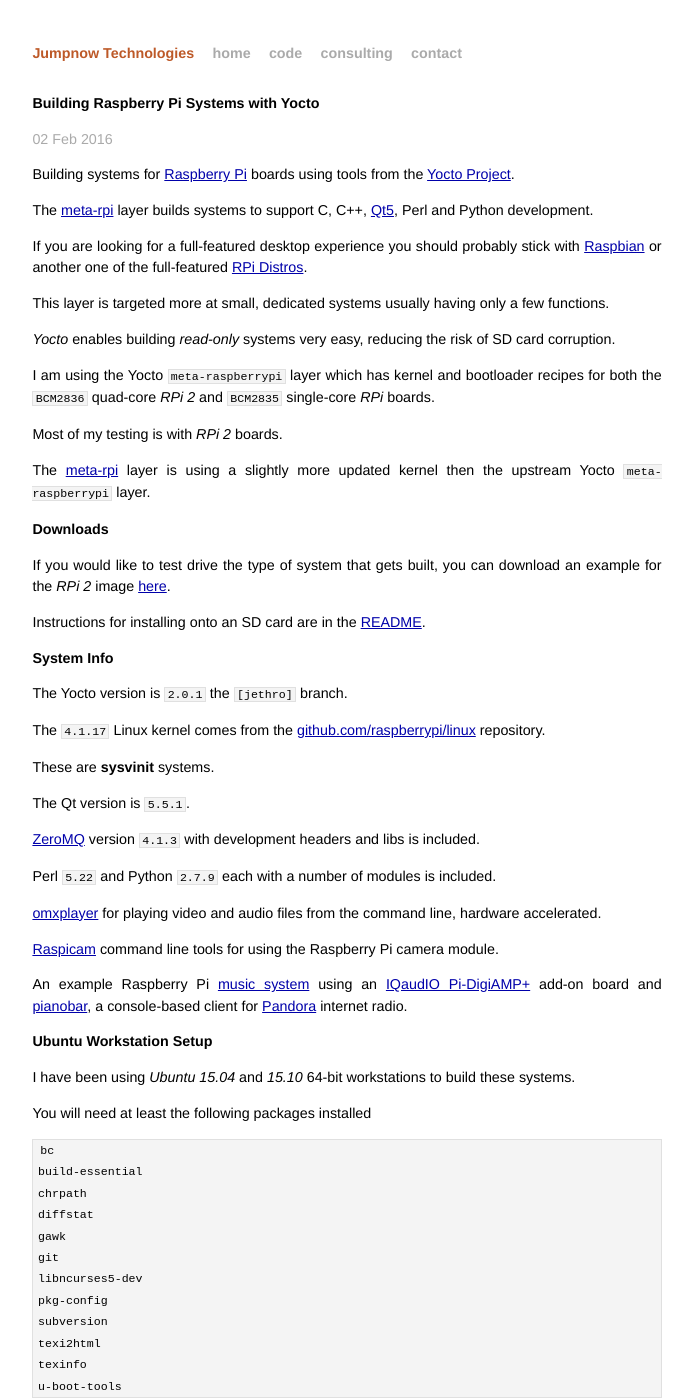
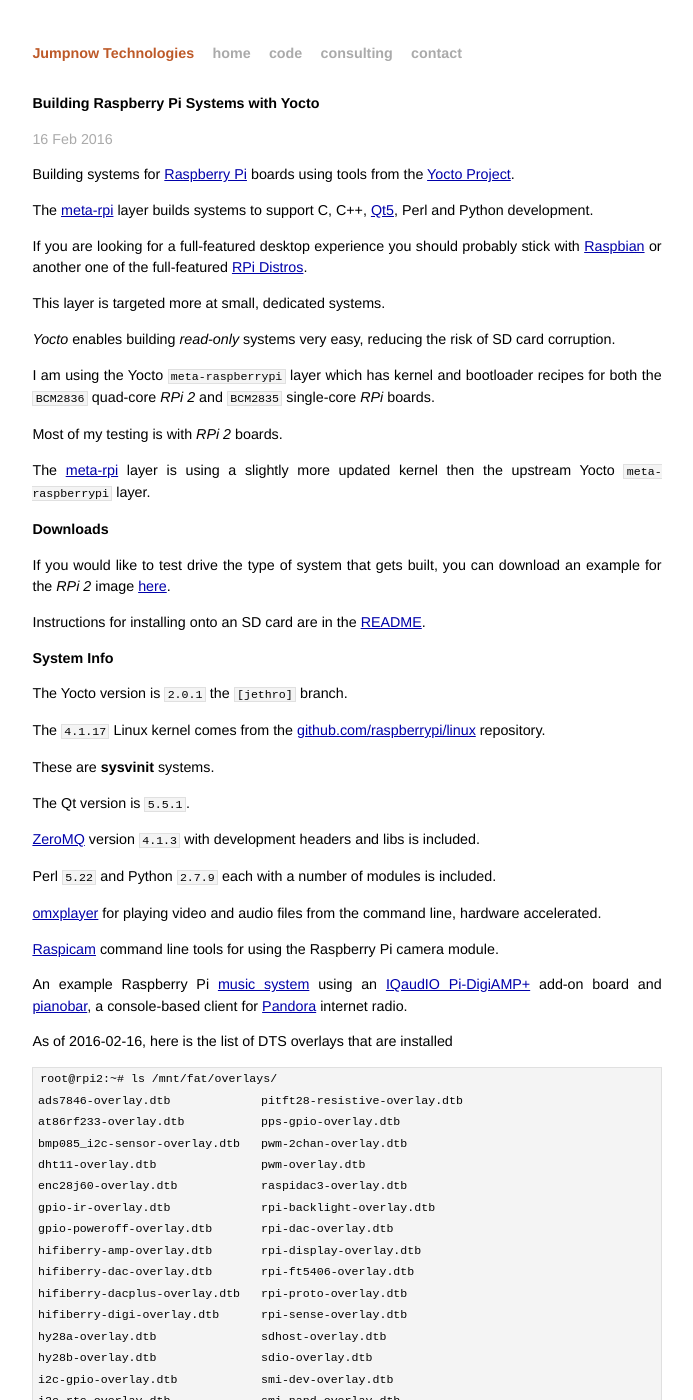
Before and after one commit to jumpnow/jumpnowtek-site, a Jekyll site: the page built from _posts/2015-12-04-Raspberry-Pi-Systems-with-Yocto.md, in a window 1280 px wide and 1400 px high. Shown: the whole window, without its empty margins (293-986 px from the left). Built offline with Jekyll 4.4.1, drawn with Linux system fonts in a browser that asks for light colours; some of the changed text lies outside the part shown.

Commit message:
Add overlay list to rpi doc

```diff
--- a/_posts/2015-12-04-Raspberry-Pi-Systems-with-Yocto.md
+++ b/_posts/2015-12-04-Raspberry-Pi-Systems-with-Yocto.md
@@ -2,7 +2,7 @@
 layout: post
 title: Building Raspberry Pi Systems with Yocto
 description: "Building customized systems for the Raspberry Pi using tools from the Yocto Project"
-date: 2016-02-02 03:22:00
+date: 2016-02-16 16:24:00
 categories: rpi
 tags: [linux, rpi, yocto]
 ---
@@ -13,7 +13,7 @@
 
 If you are looking for a full-featured desktop experience you should probably stick with [Raspbian][raspbian] or another one of the full-featured [RPi Distros][rpi-distros].
 
-This layer is targeted more at small, dedicated systems usually having only a few functions.
+This layer is targeted more at small, dedicated systems.
 
 *Yocto* enables building *read-only* systems very easy, reducing the risk of SD card corruption.
 
@@ -48,6 +48,45 @@
 [Raspicam][raspicam] command line tools for using the Raspberry Pi camera module.
 
 An example Raspberry Pi [music system][rpi-pandora] using an [IQaudIO Pi-DigiAMP+][digiamp-plus] add-on board and [pianobar][pianobar], a console-based client for [Pandora][pandora] internet radio.
+
+As of 2016-02-16, here is the list of DTS overlays that are installed
+
+    root@rpi2:~# ls /mnt/fat/overlays/
+    ads7846-overlay.dtb             pitft28-resistive-overlay.dtb
+    at86rf233-overlay.dtb           pps-gpio-overlay.dtb
+    bmp085_i2c-sensor-overlay.dtb   pwm-2chan-overlay.dtb
+    dht11-overlay.dtb               pwm-overlay.dtb
+    enc28j60-overlay.dtb            raspidac3-overlay.dtb
+    gpio-ir-overlay.dtb             rpi-backlight-overlay.dtb
+    gpio-poweroff-overlay.dtb       rpi-dac-overlay.dtb
+    hifiberry-amp-overlay.dtb       rpi-display-overlay.dtb
+    hifiberry-dac-overlay.dtb       rpi-ft5406-overlay.dtb
+    hifiberry-dacplus-overlay.dtb   rpi-proto-overlay.dtb
+    hifiberry-digi-overlay.dtb      rpi-sense-overlay.dtb
+    hy28a-overlay.dtb               sdhost-overlay.dtb
+    hy28b-overlay.dtb               sdio-overlay.dtb
+    i2c-gpio-overlay.dtb            smi-dev-overlay.dtb
+    i2c-rtc-overlay.dtb             smi-nand-overlay.dtb
+    i2s-mmap-overlay.dtb            smi-overlay.dtb
+    iqaudio-dac-overlay.dtb         spi-bcm2708-overlay.dtb
+    iqaudio-dacplus-overlay.dtb     spi-bcm2835-overlay.dtb
+    lirc-rpi-overlay.dtb            spi-dma-overlay.dtb
+    mcp2515-can0-overlay.dtb        tinylcd35-overlay.dtb
+    mcp2515-can1-overlay.dtb        uart1-overlay.dtb
+    mmc-overlay.dtb                 vc4-kms-v3d-overlay.dtb
+    mz61581-overlay.dtb             vga666-overlay.dtb
+    piscreen-overlay.dtb            w1-gpio-overlay.dtb
+    piscreen2r-overlay.dtb          w1-gpio-pullup-overlay.dtb
+    pitft28-capacitive-overlay.dtb
+
+The few I've tested work fine
+
+* hifiberry-amp
+* iqaudio-dacplus
+* i2s-mmap
+* sdhost
+
+They all come from the official Raspberry Pi kernel tree.
 
 ### Ubuntu Workstation Setup
 
@@ -524,7 +563,6 @@
     root@rpi2# raspistill -t 60000 -hf -vf
 
 
-
 [rpi]: https://www.raspberrypi.org/
 [raspbian]: https://www.raspbian.org/
 [rpi-distros]: https://www.raspberrypi.org/downloads/
```
